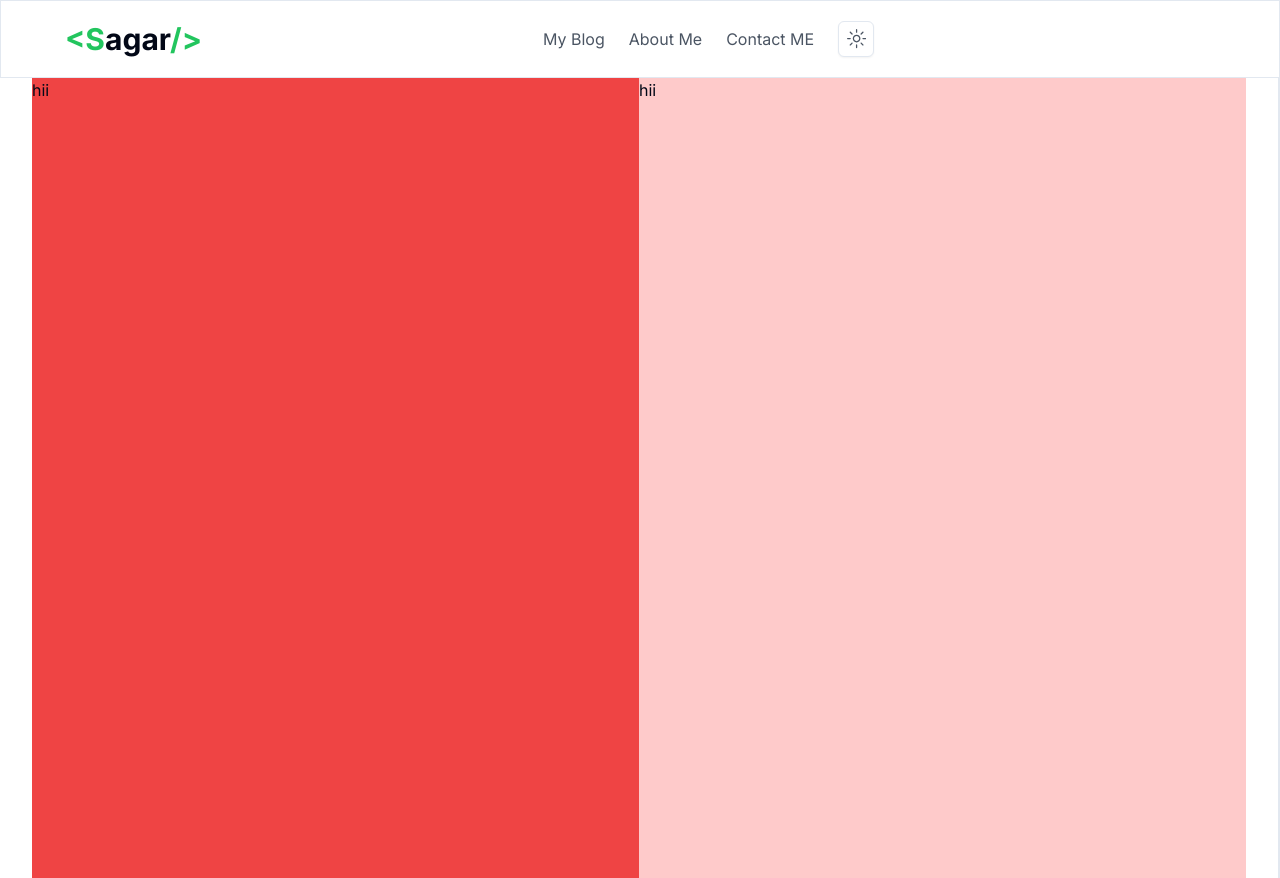
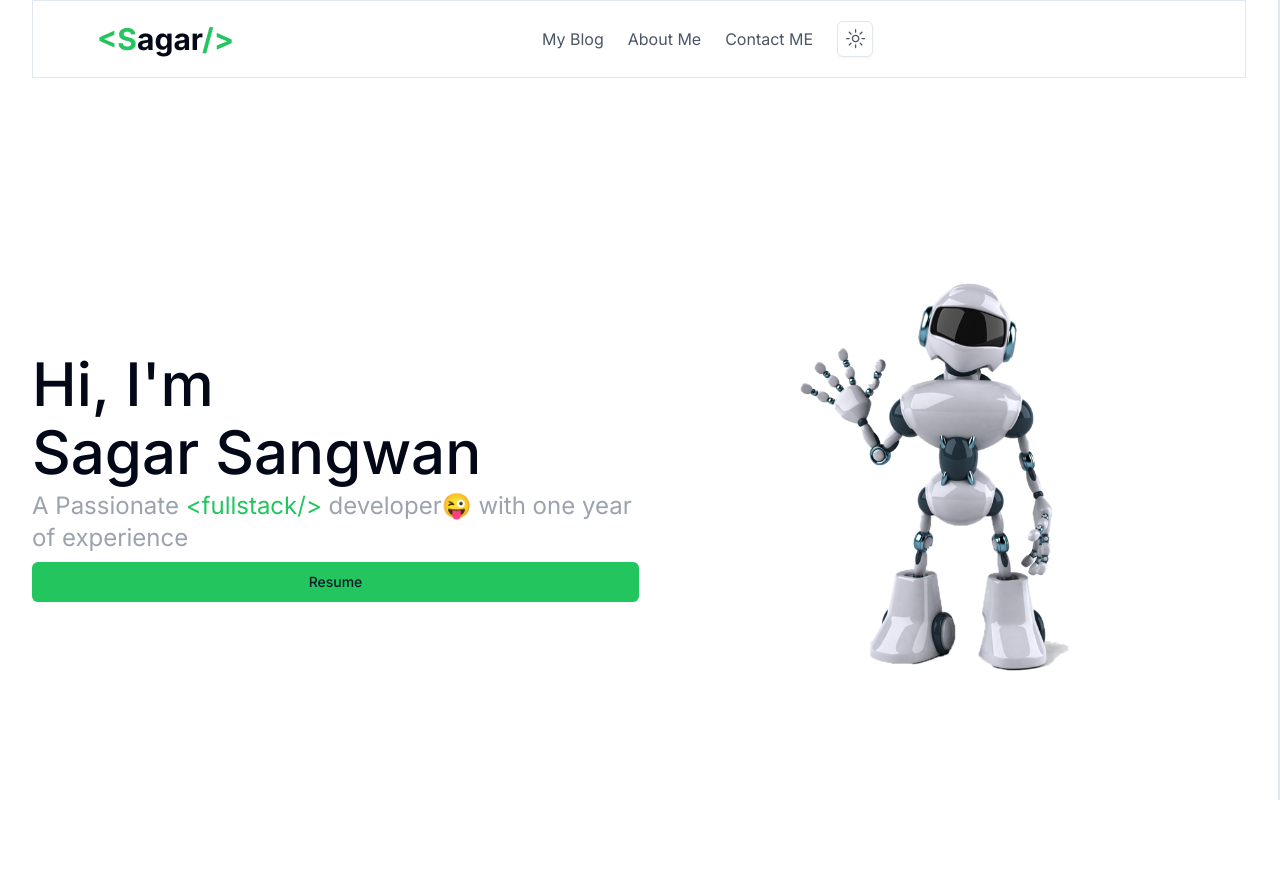
Before and after one commit to sagarsangwan/personalportfolio3.0, a Next.js app: page / in a window 1280 px wide. Built offline with nearby package versions, Linux system fonts and the light colour scheme.

Commit message:
completed hero section

```diff
--- a/app/layout.js
+++ b/app/layout.js
@@ -1,7 +1,6 @@
 import { Inter } from "next/font/google";
 import "./globals.css";
 import { ThemeProvider } from "@/components/theme-provider"
-import Navbar from "@/components/navbar";
 
 const inter = Inter({ subsets: ["latin"] });
 
@@ -20,7 +19,7 @@ export default function RootLayout({ children }) {
           enableSystem
           disableTransitionOnChange
         >
-          <Navbar />
+
           {children}
         </ThemeProvider></body>
     </html>
--- a/app/page.js
+++ b/app/page.js
@@ -1,8 +1,9 @@
-
+import Navbar from "@/components/navbar";
 import Hero from "@/components/hero";
 export default function Home() {
   return (
     <main className="container border-r-2  h-screen">
+      <Navbar />
       <Hero />
     </main>
   );
--- a/components/hero.jsx
+++ b/components/hero.jsx
@@ -1,13 +1,26 @@
 import React from 'react'
-
+import Image from 'next/image'
+import { Button } from './ui/button'
 function Hero() {
+  const greenText = "<fullstack/>"
   return (
-    <div className='flex flex-wrap h-full'>
-      <div className='bg-red-500 w-full sm:w-1/2 '>
-        hii
+    <div className='flex flex-wrap h-full '>
+      <div className=' w-full sm:w-1/2 my-auto flex justify-start'>
+        <p className=' flex flex-col space-y-2'>
+          <span className='text-5xl  md:text-6xl font-medium'>Hi, I'm </span>
+          <span className='text-5xl md:text-6xl font-medium'>Sagar Sangwan</span>
+          <span className='text-2xl text-gray-400'>
+            A Passionate <span className="text-green-500">{greenText}</span> developer😜 with one year of experience
+          </span>
+          <Button variant='green' size='lg' className='mt-4'>Resume</Button>
+        </p>
       </div>
-      <div className='bg-red-200 w-full sm:w-1/2'>
-        hii
+      <div className=' w-full sm:w-1/2 mx-auto my-auto flex justify-center'>
+        <Image src="/images/robot.png"
+          width={300}
+          height={300}
+          alt='png'
+        />
       </div>
 
     </div>
--- a/components/ui/button.jsx
+++ b/components/ui/button.jsx
@@ -19,6 +19,7 @@ const buttonVariants = cva(
           "bg-secondary text-secondary-foreground shadow-sm hover:bg-secondary/80",
         ghost: "hover:bg-accent hover:text-accent-foreground",
         link: "text-primary underline-offset-4 hover:underline",
+        green: "bg-green-500 text-secondary-foreground shadow-sm hover:bg-secondary/80",
       },
       size: {
         default: "h-9 px-4 py-2",
```
Also changed, not shown: public/images/robot.png (added).
